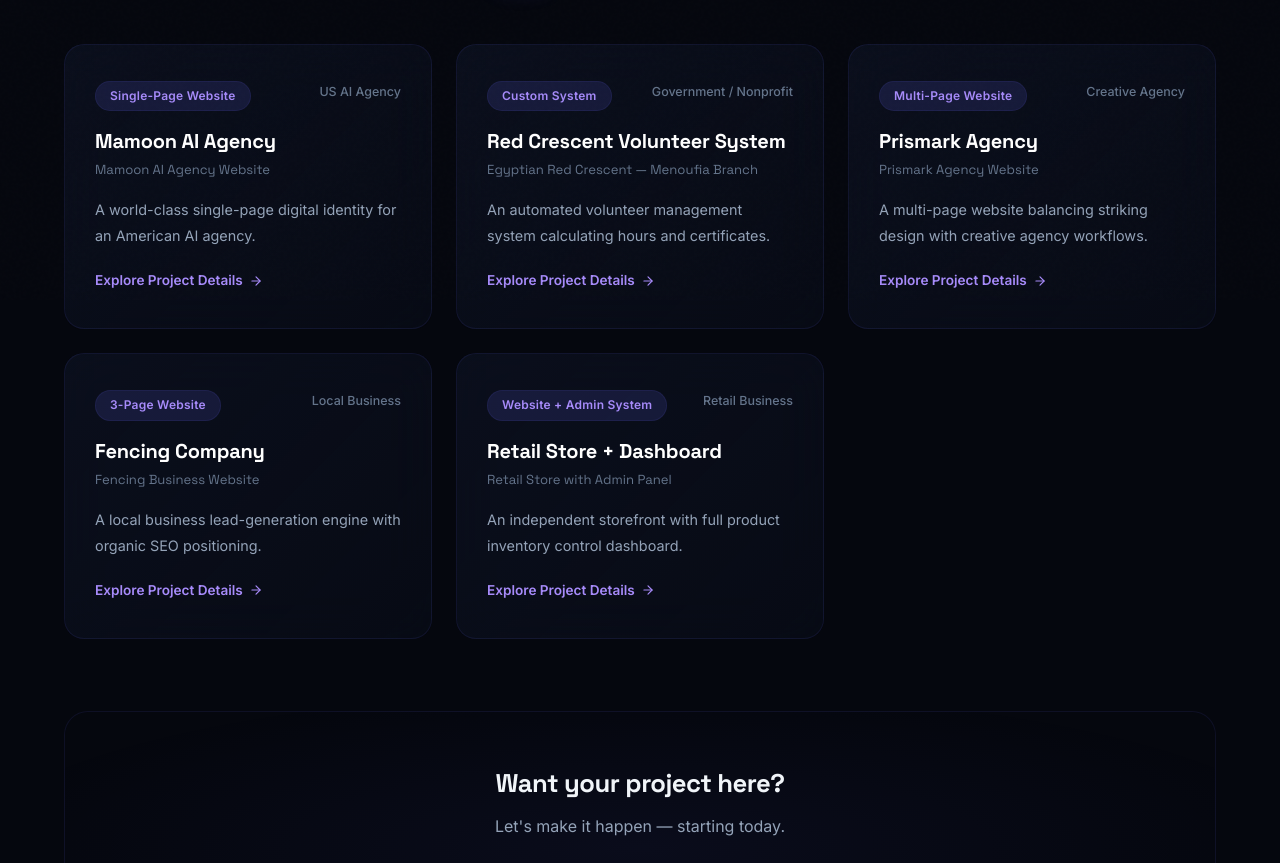
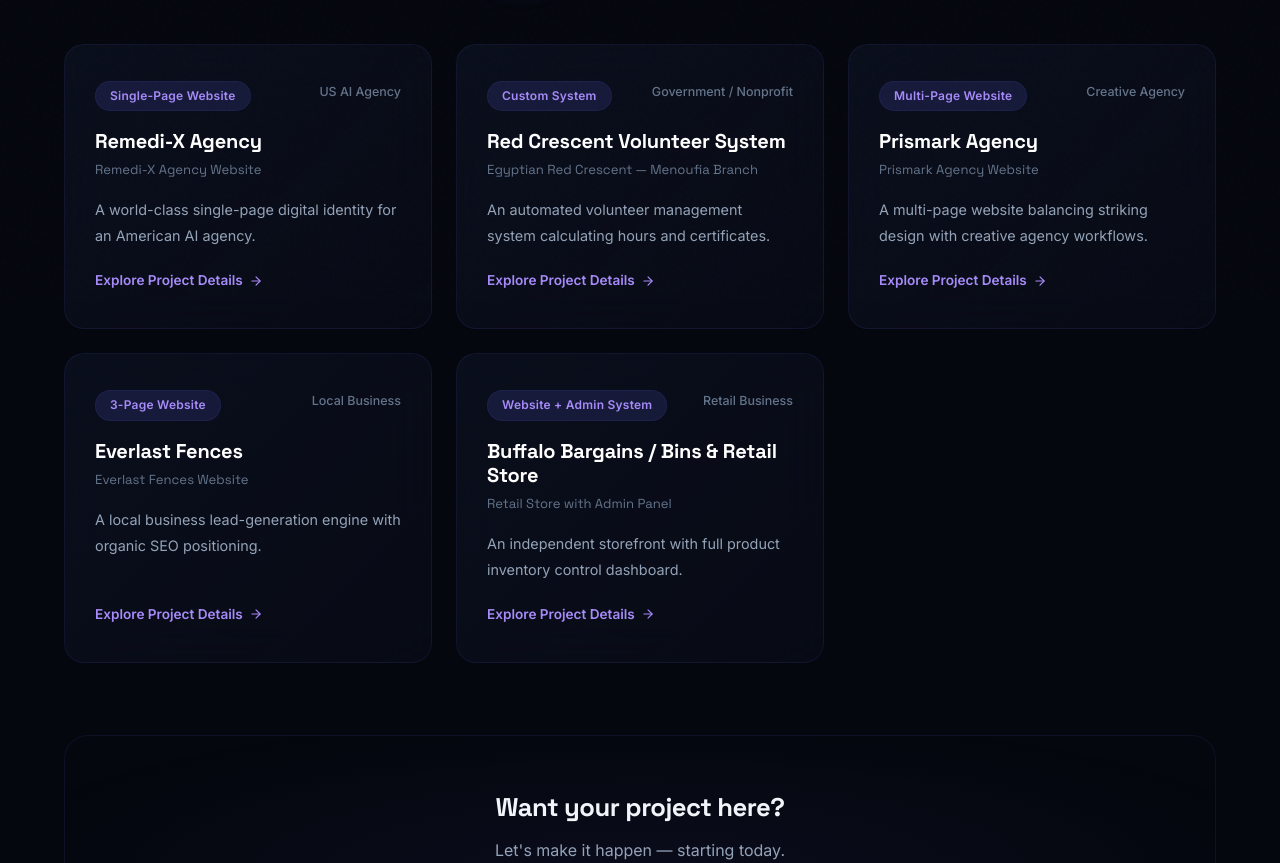
Before and after one commit to mustafaexce-creator/Upsellsystems, a React (Vite) app: page /portfolio in a window 1280 px wide. Shown: the part 500-1363 px from the top of the page. Built offline with nearby package versions, Linux system fonts and the light colour scheme.

Commit message:
Update project names and links to match new requirements

```diff
--- a/src/components/home/PortfolioPreview.jsx
+++ b/src/components/home/PortfolioPreview.jsx
@@ -3,10 +3,10 @@
 import { ArrowRight, ExternalLink } from 'lucide-react'
 
 const projects = [
-  { name: 'Mamoon AI Agency', flag: '🇺🇸', category: 'Website · US Client', desc: 'A world-class single-page site for an American AI chatbot agency — designed to establish instant credibility in a crowded market.', result: 'Launched in days. Client was blown away on first look.' },
-  { name: 'Egyptian Red Crescent System', flag: '🏥', category: 'Custom System · Nonprofit', desc: 'A full volunteer mission tracking system with automatic hour calculations and printable certificates of appreciation.', result: 'Eliminated hours of manual work. Made the process official.' },
-  { name: 'Prismark Agency Website', flag: '🎨', category: 'Website · Creative Agency', desc: 'A multi-page website that captures the spirit of a creative agency — professional, attractive, and perfectly on-brand.', result: '"Exceeded our expectations" — direct client feedback.' },
-  { name: 'Retail Store + Admin Dashboard', flag: '🛒', category: 'Website + System · Retail', desc: 'A 4-page retail site with a full database and an admin panel that lets the owner manage products without any technical skill.', result: 'Total independence for the client to run their own site.' },
+  { name: 'Remedi-X Agency', flag: '🇺🇸', category: 'Website · US Client', desc: 'A world-class single-page site for an American AI chatbot agency — designed to establish instant credibility in a crowded market.', result: 'Launched in days. Client was blown away on first look.' },
+  { name: 'Red Crescent Volunteer System', flag: '🏥', category: 'Custom System · Nonprofit', desc: 'A full volunteer mission tracking system with automatic hour calculations and printable certificates of appreciation.', result: 'Eliminated hours of manual work. Made the process official.' },
+  { name: 'Prismark Agency', flag: '🎨', category: 'Website · Creative Agency', desc: 'A multi-page website that captures the spirit of a creative agency — professional, attractive, and perfectly on-brand.', result: '"Exceeded our expectations" — direct client feedback.' },
+  { name: 'Buffalo Bargains / Bins & Retail', flag: '🛒', category: 'Website + System · Retail', desc: 'A 4-page retail site with a full database and an admin panel that lets the owner manage products without any technical skill.', result: 'Total independence for the client to run their own site.' },
 ]
 
 export default function PortfolioPreview() {
--- a/src/pages/PortfolioPage.jsx
+++ b/src/pages/PortfolioPage.jsx
@@ -5,16 +5,16 @@
 
 const projects = [
   {
-    name: 'Mamoon AI Agency',
-    nameEn: 'Mamoon AI Agency Website',
+    name: 'Remedi-X Agency',
+    nameEn: 'Remedi-X Agency Website',
     type: 'Websites',
     category: 'Single-Page Website',
     client: 'US AI Agency',
     summary: 'A world-class single-page digital identity for an American AI agency.',
-    desc: 'We designed and developed a high-converting, single-page website for Mamoon, an American agency specializing in custom AI chatbots. The goal was to create a world-class digital identity that matches the caliber of their services in a hyper-competitive market.',
+    desc: 'We designed and developed a high-converting, single-page website for Remedi-X, an American agency specializing in custom AI chatbots. The goal was to create a world-class digital identity that matches the caliber of their services in a hyper-competitive market.',
     result: 'A site that precisely reflects the brand and speaks directly to their American audience.',
     techs: ['React', 'Tailwind CSS', 'Vite', 'Responsive Design'],
-    link: 'https://mamoon.ai',
+    link: 'https://remedixsolutions.com',
     mockupType: 'ai'
   },
   {
@@ -27,7 +27,7 @@
     desc: 'We built an end-to-end system that logs volunteer mission details in Google Sheets, automatically calculates hours, and generates professional certificates of appreciation for volunteers exceeding 200 annual hours — complete with mission names, dates, and durations.',
     result: 'Eliminated hours of manual work and brought a professional, official feel to the volunteering process.',
     techs: ['React', 'Google Apps Script', 'Google Sheets', 'PDF Generation'],
-    link: 'https://redcrescent-menoufia.org',
+    link: 'https://ercmissions.vercel.app',
     mockupType: 'dashboard'
   },
   {
@@ -40,24 +40,24 @@
     desc: 'A multi-page website for a creative agency that balances striking visual design with professional functionality — built to represent their brand with pixel-perfect accuracy.',
     result: '"Exceeded our expectations" — direct quote from the client.',
     techs: ['React', 'CSS Animations', 'Responsive Design'],
-    link: 'https://prismark.agency',
+    link: 'https://unreal-view-319458.framer.app/',
     mockupType: 'creative'
   },
   {
-    name: 'Fencing Company',
-    nameEn: 'Fencing Business Website',
+    name: 'Everlast Fences',
+    nameEn: 'Everlast Fences Website',
     type: 'Websites',
     category: '3-Page Website',
     client: 'Local Business',
     summary: 'A local business lead-generation engine with organic SEO positioning.',
-    desc: 'A three-page website designed for a fencing company, with a sharp focus on local SEO and organic customer acquisition — no paid ads needed.',
+    desc: 'A three-page website designed for Everlast Fences, with a sharp focus on local SEO and organic customer acquisition — no paid ads needed.',
     result: 'The site still generates free leads today through organic search (SEO).',
     techs: ['HTML', 'CSS', 'JavaScript', 'Local SEO'],
-    link: 'https://premiumfencinglocal.com',
+    link: 'https://everlastfences.com',
     mockupType: 'business'
   },
   {
-    name: 'Retail Store + Dashboard',
+    name: 'Buffalo Bargains / Bins & Retail Store',
     nameEn: 'Retail Store with Admin Panel',
     type: 'Systems',
     category: 'Website + Admin System',
@@ -66,7 +66,7 @@
     desc: 'A 4-page retail website with an integrated database and an intuitive admin dashboard that lets the business owner add, edit, and delete products independently — zero technical knowledge required.',
     result: 'Complete independence for the client to manage their own content.',
     techs: ['React', 'Node.js', 'Database', 'Admin Panel'],
-    link: 'https://shopup-retail.com',
+    link: 'https://www.buffalobargains.com',
     mockupType: 'store'
   },
 ]
@@ -102,8 +102,8 @@
             display: 'flex', flexDirection: 'column', gap: '12px', justifyContent: 'center'
           }}>
             <div style={{ display: 'flex', justifyContent: 'space-between', alignItems: 'center', borderBottom: '1px solid rgba(255,255,255,0.05)', paddingBottom: '8px' }}>
-              <span style={{ fontSize: '0.8rem', fontWeight: 700, color: 'var(--accent-3)' }}>MAMOON.AI</span>
-              <span style={{ padding: '2px 8px', borderRadius: '100px', fontSize: '0.6rem', background: 'rgba(99,102,241,0.2)', color: '#A78BFA' }}>AI AGENT ACTIVE</span>
+              <span style={{ fontSize: '0.8rem', fontWeight: 700, color: 'var(--accent-3)' }}>REMEDI-X.AGENCY</span>
+              <span style={{ padding: '2px 8px', borderRadius: '100px', fontSize: '0.6rem', background: 'rgba(99,102,241,0.2)', color: '#A78BFA' }}>AI ACTIVE</span>
             </div>
             <div style={{ background: '#0C1120', borderRadius: '10px', padding: '12px', border: '1px solid rgba(99,102,241,0.15)' }}>
               <p style={{ fontSize: '0.7rem', color: '#94A3B8' }}>Visitor: "How do I automate my client intake?"</p>
@@ -180,7 +180,7 @@
             display: 'flex', flexDirection: 'column', justify: 'space-between', gap: '12px'
           }}>
             <div style={{ borderBottom: '1px solid rgba(255,255,255,0.06)', paddingBottom: '8px', display: 'flex', justifyContent: 'space-between', alignItems: 'center' }}>
-              <span style={{ fontWeight: 800, fontSize: '0.75rem', color: '#F59E0B' }}>⚔️ PREMIUM FENCING</span>
+              <span style={{ fontWeight: 800, fontSize: '0.75rem', color: '#F59E0B' }}>⚔️ EVERLAST FENCES</span>
               <span style={{ fontSize: '0.55rem', color: '#9CA3AF' }}>Call: (555) 0199</span>
             </div>
             <div style={{ flex: 1, display: 'flex', flexDirection: 'column', gap: '6px', justifyContent: 'center' }}>
@@ -199,7 +199,7 @@
             display: 'flex', flexDirection: 'column', gap: '8px'
           }}>
             <div style={{ display: 'flex', justifyContent: 'space-between', alignItems: 'center', borderBottom: '1px solid rgba(255,255,255,0.05)', paddingBottom: '6px' }}>
-              <span style={{ fontSize: '0.7rem', fontWeight: 700, color: '#10B981' }}>🛍️ SHOPUP RETAIL</span>
+              <span style={{ fontSize: '0.65rem', fontWeight: 700, color: '#10B981' }}>🛍️ BUFFALO BARGAINS</span>
               <span style={{ fontSize: '0.6rem', background: '#10B981', color: 'black', padding: '1px 5px', borderRadius: '3px', fontWeight: 700 }}>2 NEW ORDERS</span>
             </div>
             <div style={{ display: 'grid', gridTemplateColumns: '1fr 1fr', gap: '6px', flex: 1 }}>
```
